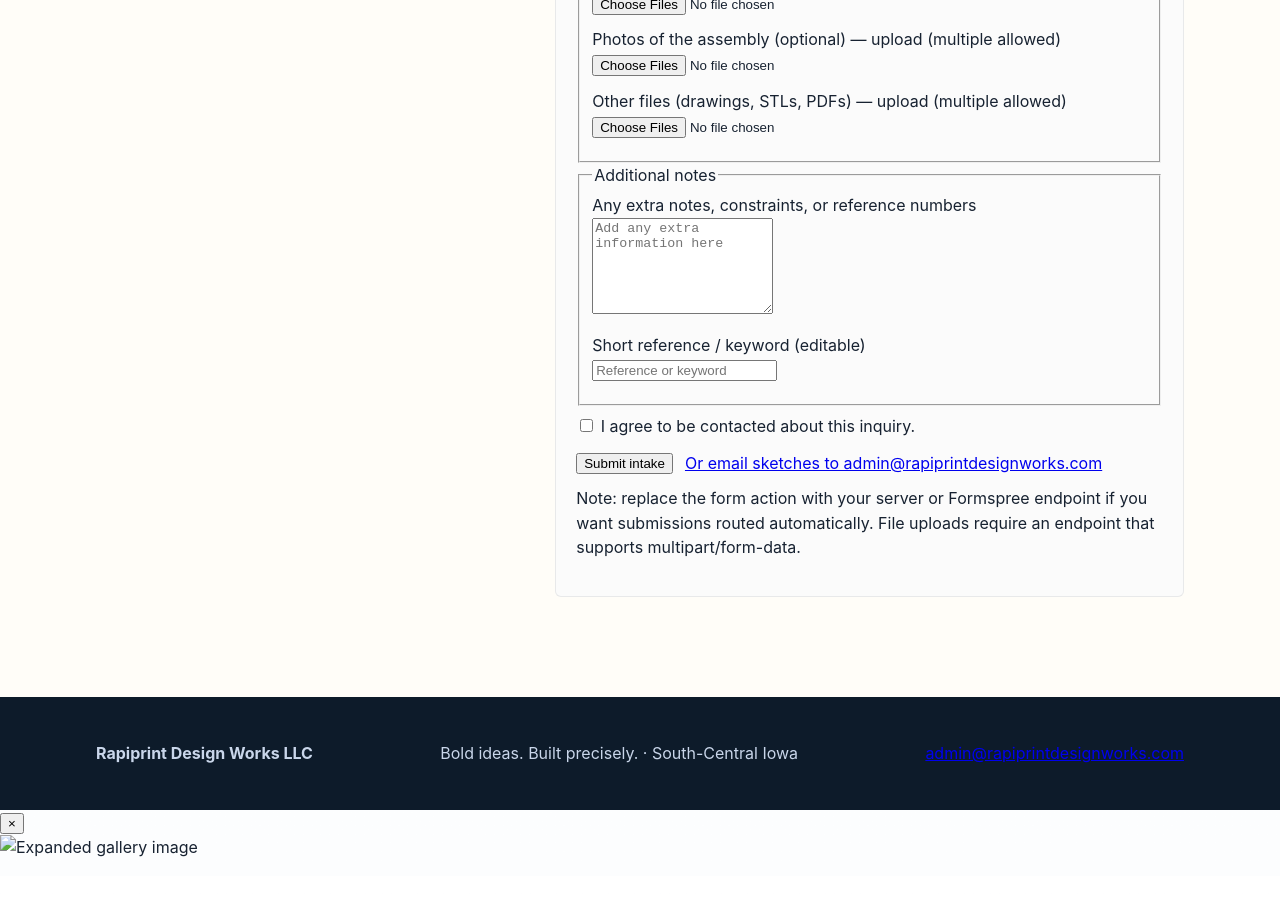
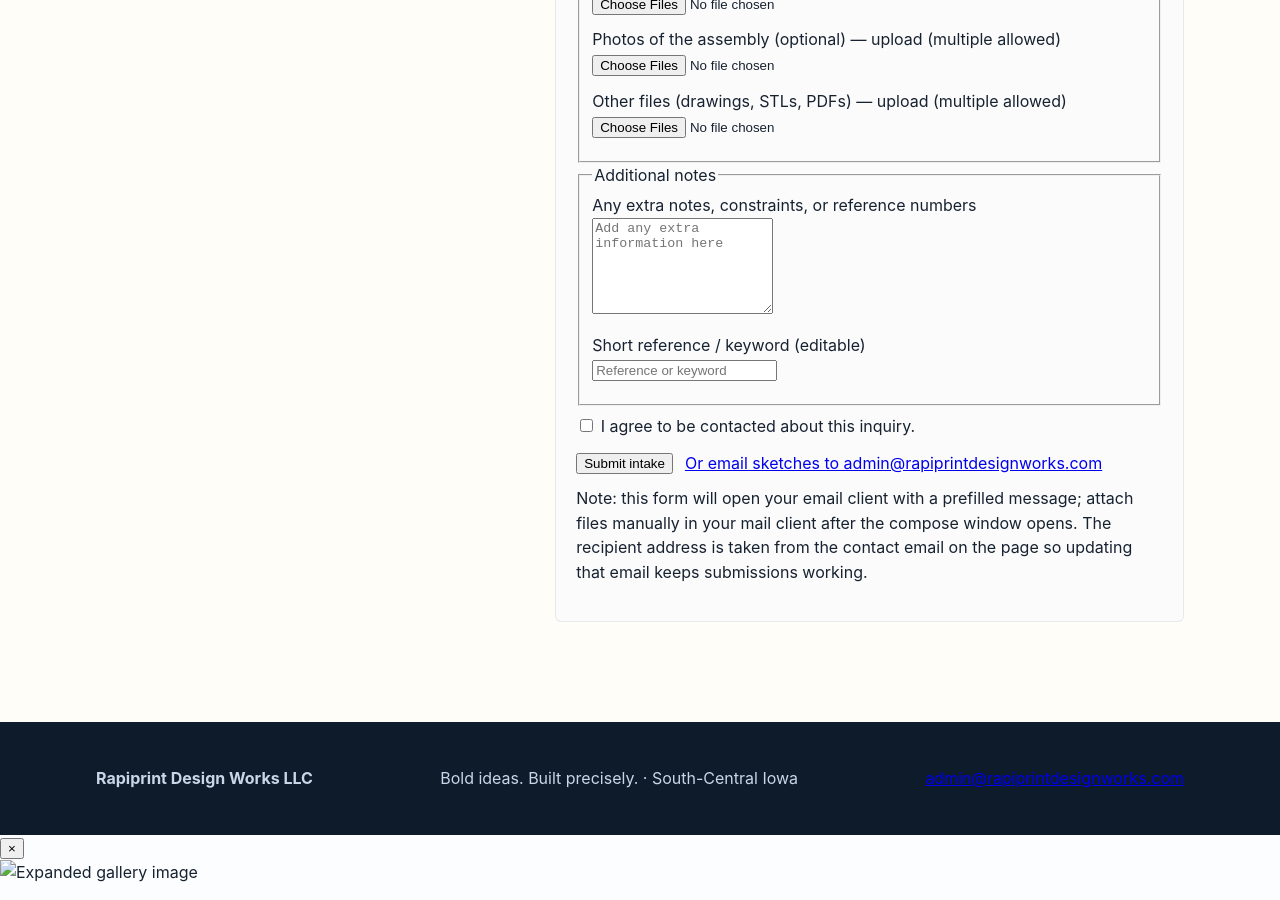
Before and after one commit to rapiprintconcepts-max/rapiprintdesignworks, a Jekyll site: the page built from contact.html, in a window 1280 px wide and 900 px high, scrolled down 2988 px. Built offline with Jekyll 4.4.1, drawn with Linux system fonts in a browser that asks for light colours; before the commit the page ends 3864 px from its top, so only the background shows below that; some of the changed lines change nothing that is shown.

Commit message:
feat: mailto submit — preserve meta timestamp and send exact field values; recipient derived from on-page mailto so contact email changes don't break submissions

```diff
--- a/contact.html
+++ b/contact.html
@@ -24,7 +24,7 @@
         <h3 id="intake">Project intake form</h3>
         <p>Please fill the form below with as much detail as you have. Attach photos or sketches if possible.</p>
 
-        <form action="https://formspree.io/f/yourFormID" method="POST" enctype="multipart/form-data" class="intake-form" novalidate>
+        <form action="#" method="POST" enctype="multipart/form-data" class="intake-form" novalidate>
 
           <fieldset>
             <legend>Customer information</legend>
@@ -159,10 +159,86 @@
             <a class="cta-link" href="mailto:admin@rapiprintdesignworks.com">Or email sketches to admin@rapiprintdesignworks.com</a>
           </div>
 
-          <p class="muted-note" style="margin-top:10px">Note: replace the form action with your server or Formspree endpoint if you want submissions routed automatically. File uploads require an endpoint that supports multipart/form-data.</p>
+          <p class="muted-note" style="margin-top:10px">Note: this form will open your email client with a prefilled message; attach files manually in your mail client after the compose window opens. The recipient address is taken from the contact email on the page so updating that email keeps submissions working.</p>
         </form>
 
       </div>
     </div>
   </div>
 </section>
+
+<script>
+function isoNow() { return new Date().toISOString(); }
+
+document.addEventListener('DOMContentLoaded', function () {
+  const form = document.querySelector('.intake-form');
+  if (!form) return;
+
+  function getRecipient() {
+    const pageMail = document.querySelector('.contact-intro a[href^="mailto:"]') || document.querySelector('footer a[href^="mailto:"]') || document.querySelector('a[href^="mailto:"]');
+    if (pageMail) {
+      return (pageMail.getAttribute('href') || '').replace(/^mailto:/i, '') || 'admin@rapiprintdesignworks.com';
+    }
+    return 'admin@rapiprintdesignworks.com';
+  }
+
+  function collectCheckedValues(formData, name) {
+    return formData.getAll(name).filter(Boolean);
+  }
+
+  form.addEventListener('submit', function (e) {
+    e.preventDefault();
+
+    const recipient = getRecipient();
+
+    if (!confirm('This will open your email client to send the intake message. Please attach any files manually in your email compose window. Continue?')) return;
+
+    const fd = new FormData(form);
+    const lines = [];
+
+    function push(name, label) {
+      const v = fd.getAll(name);
+      if (!v || v.length === 0) return;
+      if (v.length === 1) lines.push(label + ': ' + v[0]);
+      else lines.push(label + ': ' + v.join(', '));
+    }
+
+    // Include a submission timestamp so the meta date is preserved
+    lines.push('Submitted at (UTC): ' + isoNow());
+
+    push('customer_name', 'Customer name');
+    push('contact', 'Phone / Email');
+    push('address', 'Address / Part location');
+    push('business', 'Business / Entity');
+    push('part_name', 'Part name / description');
+    lines.push('Part condition: ' + (fd.get('part_condition') || ''));
+    lines.push('Material(s): ' + (collectCheckedValues(fd, 'material[]').join(', ') || ''));
+    lines.push('Mates with other parts: ' + (fd.get('mates_with') || ''));
+    lines.push('Have mating part: ' + (fd.get('have_mating_part') || ''));
+    push('function_desc', 'Function / what it does');
+    lines.push('Service(s) needed: ' + (collectCheckedValues(fd, 'service[]').join(', ') || ''));
+    lines.push('Accuracy needed: ' + (fd.get('accuracy') || ''));
+    lines.push('Timeline: ' + (fd.get('timeline_type') || ''));
+
+    const partFiles = document.getElementById('part_photos');
+    const assemblyFiles = document.getElementById('assembly_photos');
+    const otherFiles = document.getElementById('other_files');
+    if (partFiles && partFiles.files.length) lines.push('Part photos (selected): ' + Array.from(partFiles.files).map(f => f.name).join(', '));
+    if (assemblyFiles && assemblyFiles.files.length) lines.push('Assembly photos (selected): ' + Array.from(assemblyFiles.files).map(f => f.name).join(', '));
+    if (otherFiles && otherFiles.files.length) lines.push('Other files (selected): ' + Array.from(otherFiles.files).map(f => f.name).join(', '));
+
+    push('additional_notes', 'Additional notes');
+    push('additional_short', 'Short reference');
+
+    lines.push('---');
+    lines.push('Form submitted from: ' + window.location.href);
+
+    const subject = 'RDW intake form — ' + (fd.get('customer_name') || fd.get('part_name') || 'New submission');
+    const body = lines.join('\n');
+
+    const mailto = 'mailto:' + encodeURIComponent(recipient) + '?subject=' + encodeURIComponent(subject) + '&body=' + encodeURIComponent(body);
+
+    window.location.href = mailto;
+  });
+});
+</script>
```
